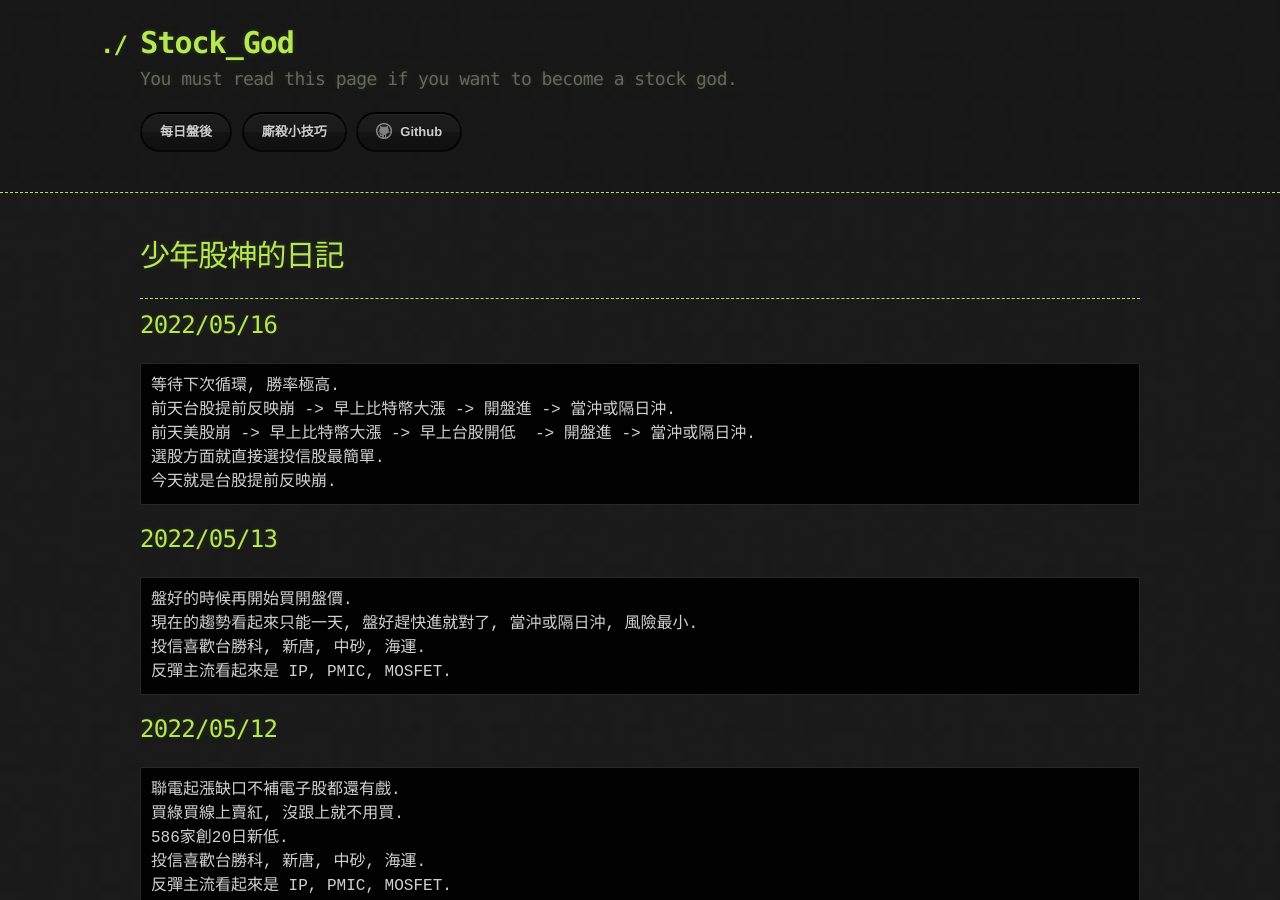
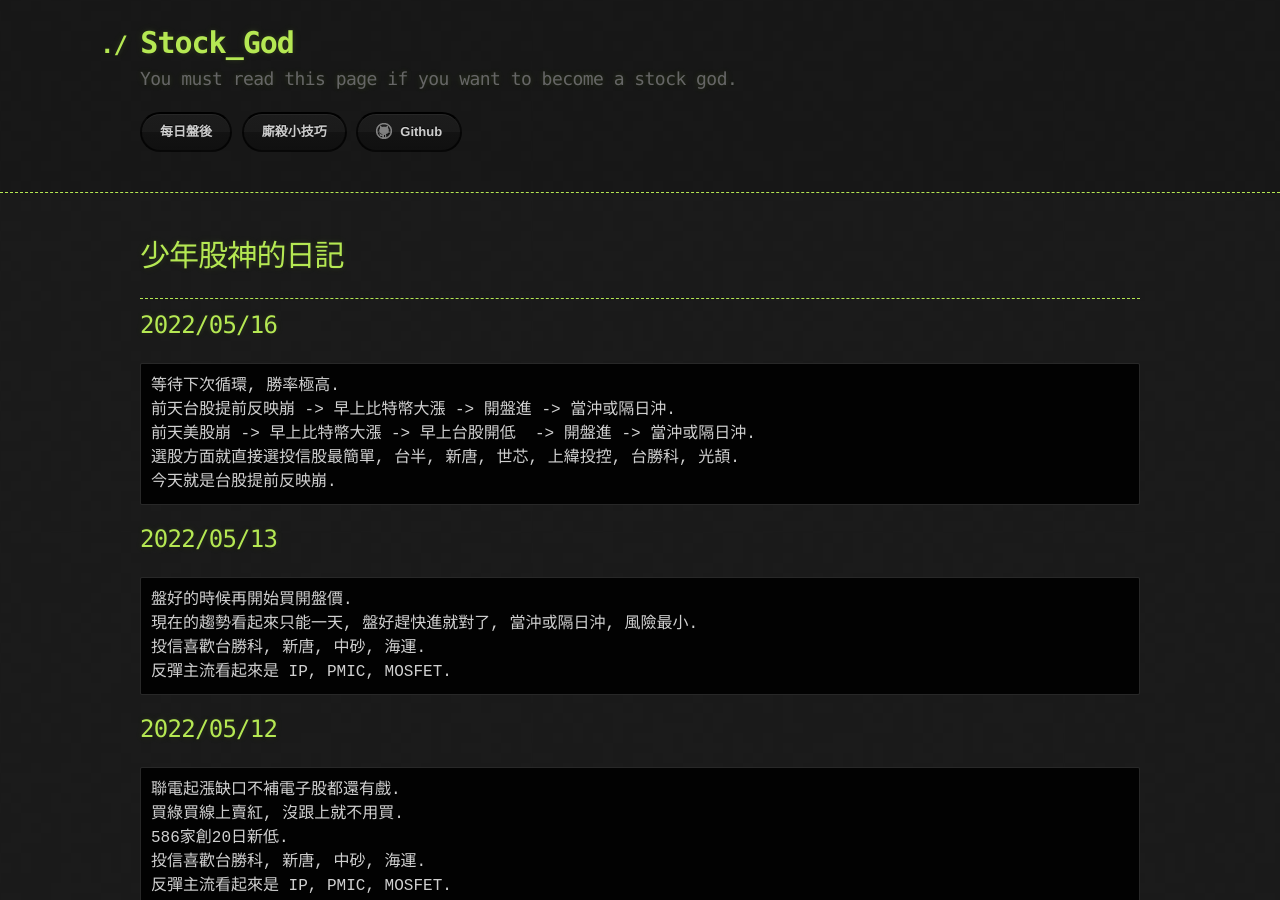
Before and after one commit to lepg5487/Stock_God, a Jekyll site: the page built from index.md, in a window 1280 px wide and 900 px high. Built offline with Jekyll 4.4.1, drawn with Linux system fonts in a browser that asks for light colours; our own code applies the rules of GitHub Pages for plain Markdown files.

Commit message:
Update index.md

````diff
--- a/index.md
+++ b/index.md
@@ -11,7 +11,7 @@ layout: testlayouts
 等待下次循環, 勝率極高.
 前天台股提前反映崩 -> 早上比特幣大漲 -> 開盤進 -> 當沖或隔日沖.
 前天美股崩 -> 早上比特幣大漲 -> 早上台股開低  -> 開盤進 -> 當沖或隔日沖.
-選股方面就直接選投信股最簡單.
+選股方面就直接選投信股最簡單, 台半, 新唐, 世芯, 上緯投控, 台勝科, 光頡.
 今天就是台股提前反映崩.
 ```
 
````
